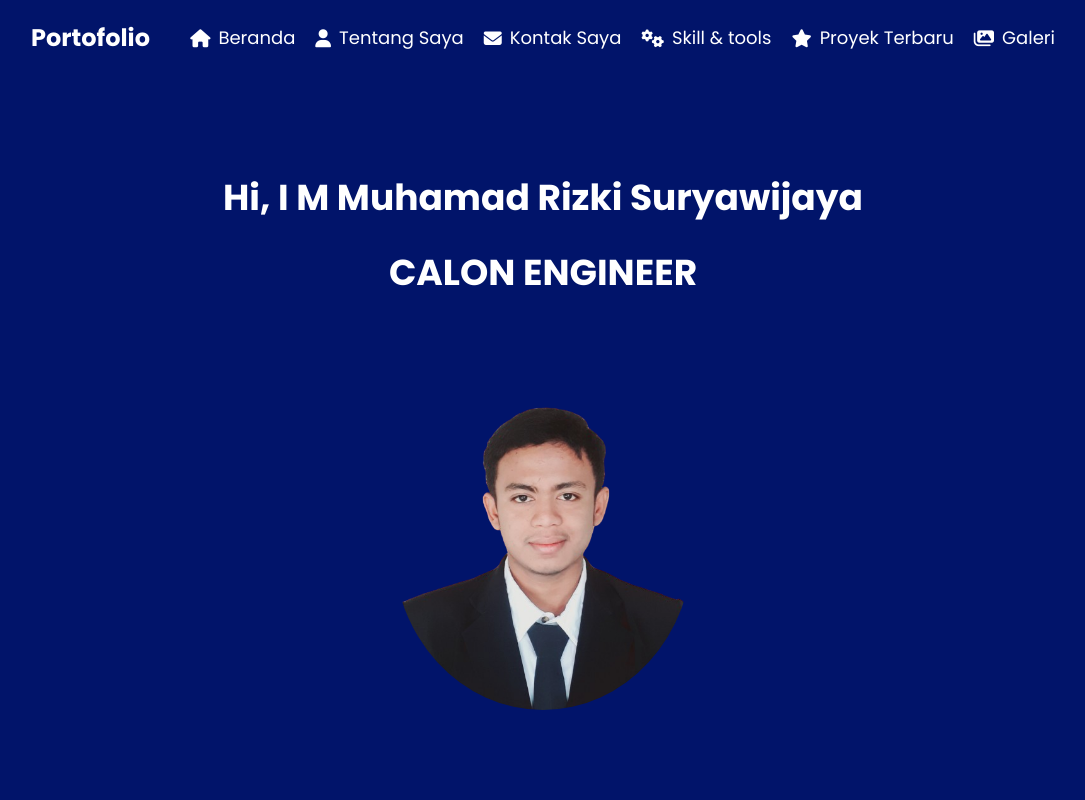
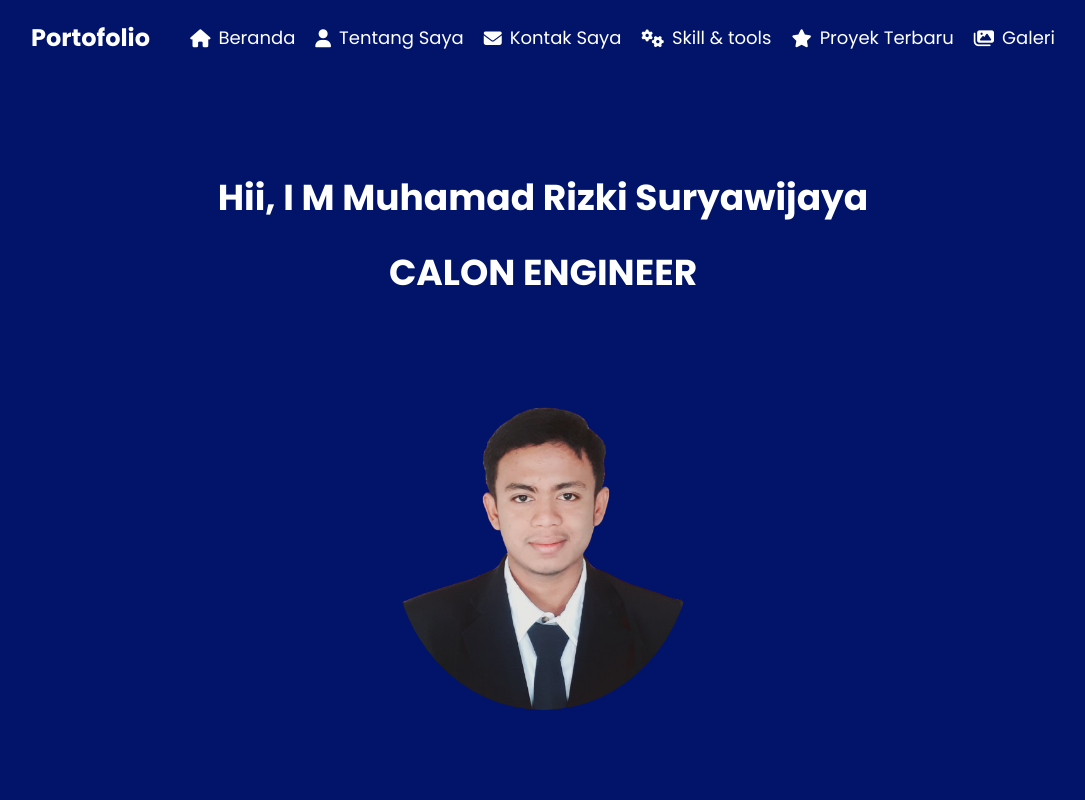
Before and after one commit to RizkiSuryawijaya/RizkiSuryawijaya.github.io, a plain HTML site: page index.html in a window 1280 px wide. Shown: the top 800 px of the page, without its empty margins (97-1182 px from the left). Drawn offline with Linux system fonts and the light colour scheme.

Commit message:
Initial commit

```diff
--- a/index.html
+++ b/index.html
@@ -46,7 +46,7 @@
             <div class="container">
                 <div class="box-hero">
                     <div class="box">
-                        <h1>Hi, I M Muhamad Rizki Suryawijaya</h1>
+                        <h1>Hii, I M Muhamad Rizki Suryawijaya</h1>
                         <h1>CALON ENGINEER</h1>
                     </div>
                     <div class="box">
```
